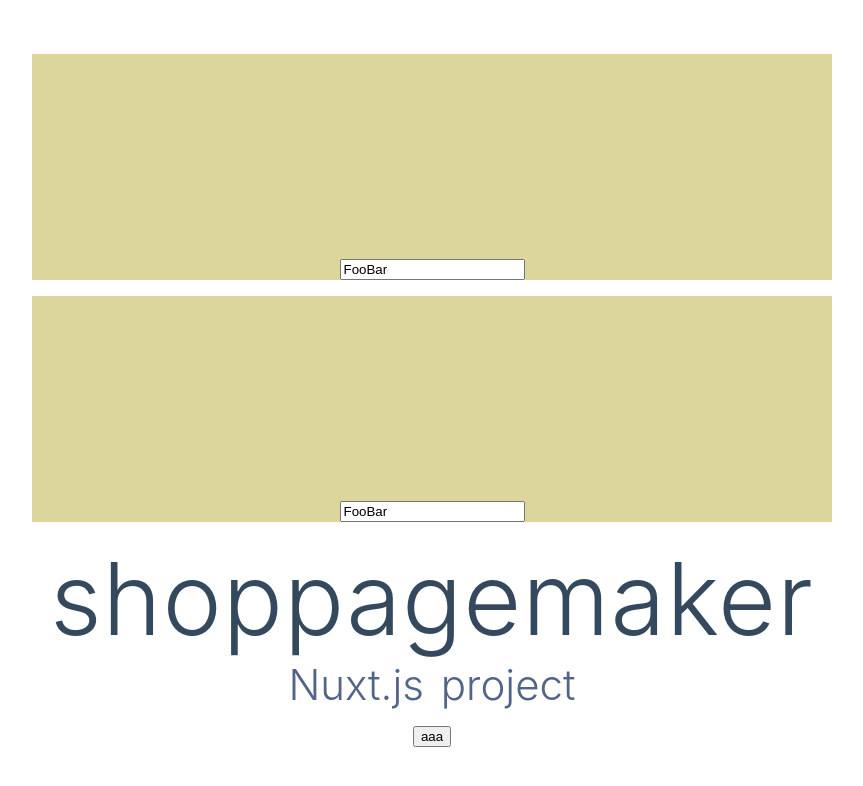
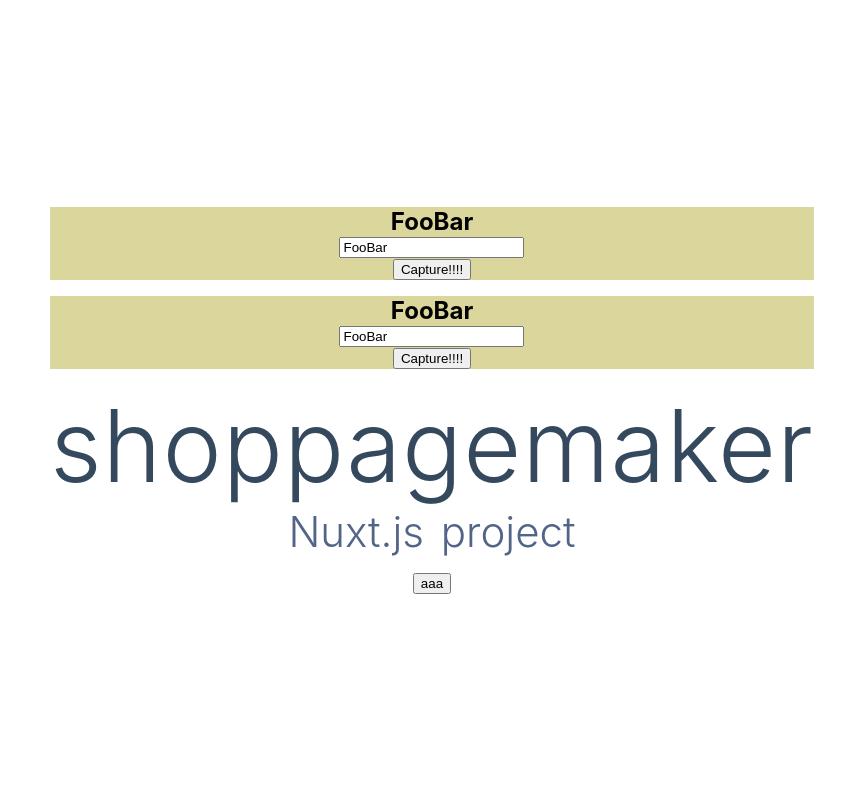
Before and after one commit to t4traw/ecpagemaker, a Nuxt app: page / in a window 1280 px wide. Shown: the top 786 px of the page, without its empty margins (208-1071 px from the left). Built offline with nearby package versions, Linux system fonts and the light colour scheme.

Commit message:
html2canvasで画像生成

```diff
--- /dev/null
+++ b/components/capture_test.vue
@@ -0,0 +1,36 @@
+<template lang="ejs">
+  <div class="block">
+    <div id="capture_block">
+      <h2>{{foobar}}</h2>
+    </div>
+    <div class="">
+      <input v-model="foobar">
+    </div>
+    <button v-on:click="capture">Capture!!!!</button>
+  </div>
+</template>
+
+<script>
+import html2canvas from 'html2canvas'
+export default {
+  data() {
+    return {
+      foobar: 'FooBar'
+    }
+  },
+  methods: {
+    capture: function(){
+      html2canvas(document.body).then(function(canvas) {
+          document.body.appendChild(canvas);
+      });
+    }
+  }
+}
+
+</script>
+
+<style lang="sass" scoped>
+.block
+  background-color: rgb(218, 214, 156)
+  margin-bottom: 1em
+</style>
--- a/nuxt.config.js
+++ b/nuxt.config.js
@@ -11,12 +11,12 @@
     ],
     link: [
       { rel: 'icon', type: 'image/x-icon', href: '/favicon.ico' }
-    ]
+    ],
   },
   /*
   ** Customize the progress bar color
   */
-  loading: { color: '#3B8070' },
+  loading: { color: '#20ffcb' },
   /*
   ** Build configuration
   */
@@ -33,6 +33,9 @@
           exclude: /(node_modules)/
         })
       }
-    }
+    },
+    vendor: [
+      'html2canvas'
+    ]
   }
 }
--- a/package.json
+++ b/package.json
@@ -13,9 +13,11 @@
     "precommit": "npm run lint"
   },
   "dependencies": {
+    "html2canvas": "^1.0.0-alpha.10",
     "node-sass": "^4.7.2",
     "nuxt": "^1.0.0",
-    "sass-loader": "^6.0.7"
+    "sass-loader": "^6.0.7",
+    "vue-cli": "^2.9.3"
   },
   "devDependencies": {
     "babel-eslint": "^8.2.1",
--- a/pages/index.vue
+++ b/pages/index.vue
@@ -1,7 +1,7 @@
 <template>
   <section class="container">
     <div>
-      <foo-bar v-for='index in counter' :key="index"/>
+      <capture-test v-for='index in counter' :key="index"/>
       <h1 class="title">
         shoppagemaker
       </h1>
@@ -14,7 +14,7 @@
 </template>
 
 <script>
-import FooBar from '~/components/foobar.vue'
+import CaptureTest from '~/components/capture_test.vue'
 
 export default {
   data: function() {
@@ -23,7 +23,7 @@
     }
   },
   components: {
-    FooBar
+    CaptureTest
   },
 }
 </script>
```
Also changed, not shown: 1 other file (tests, documents, lock files or other folders).
